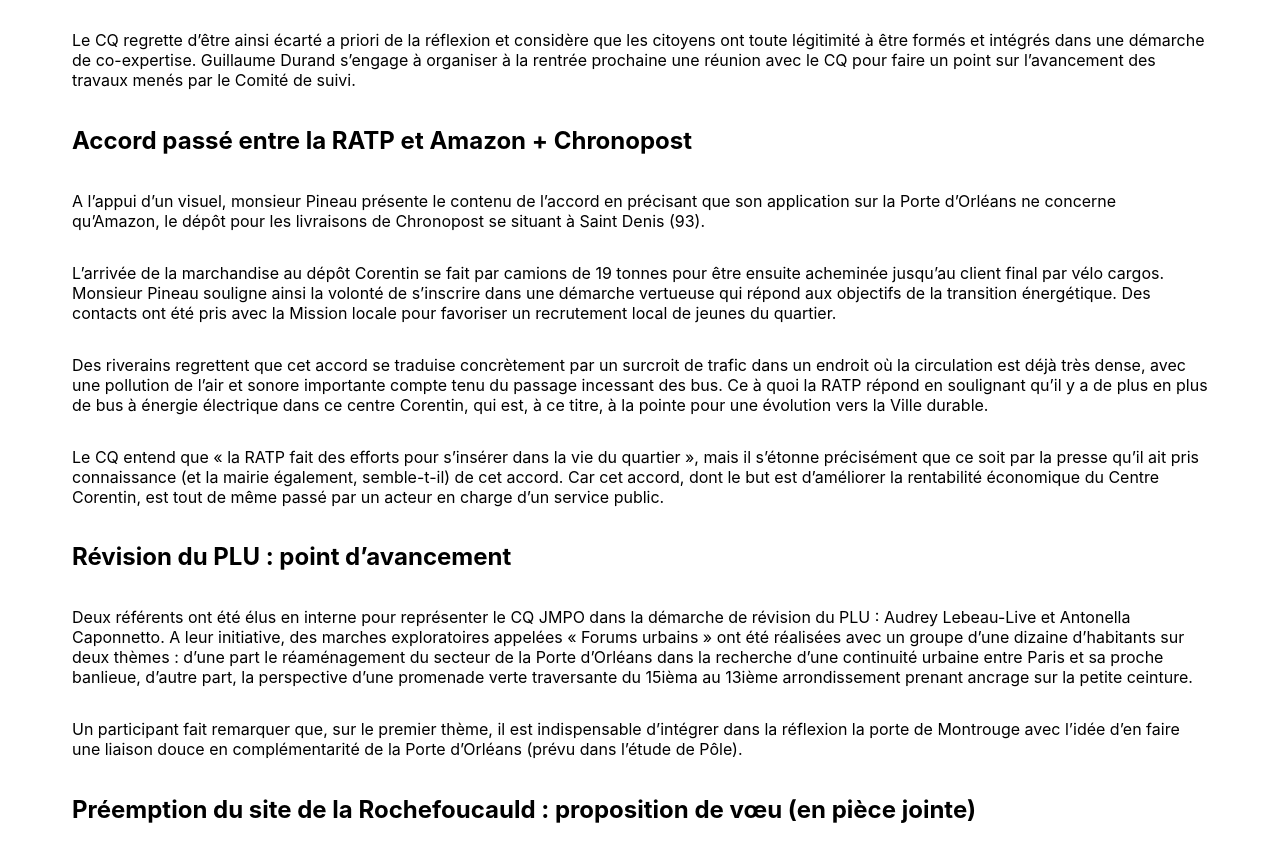
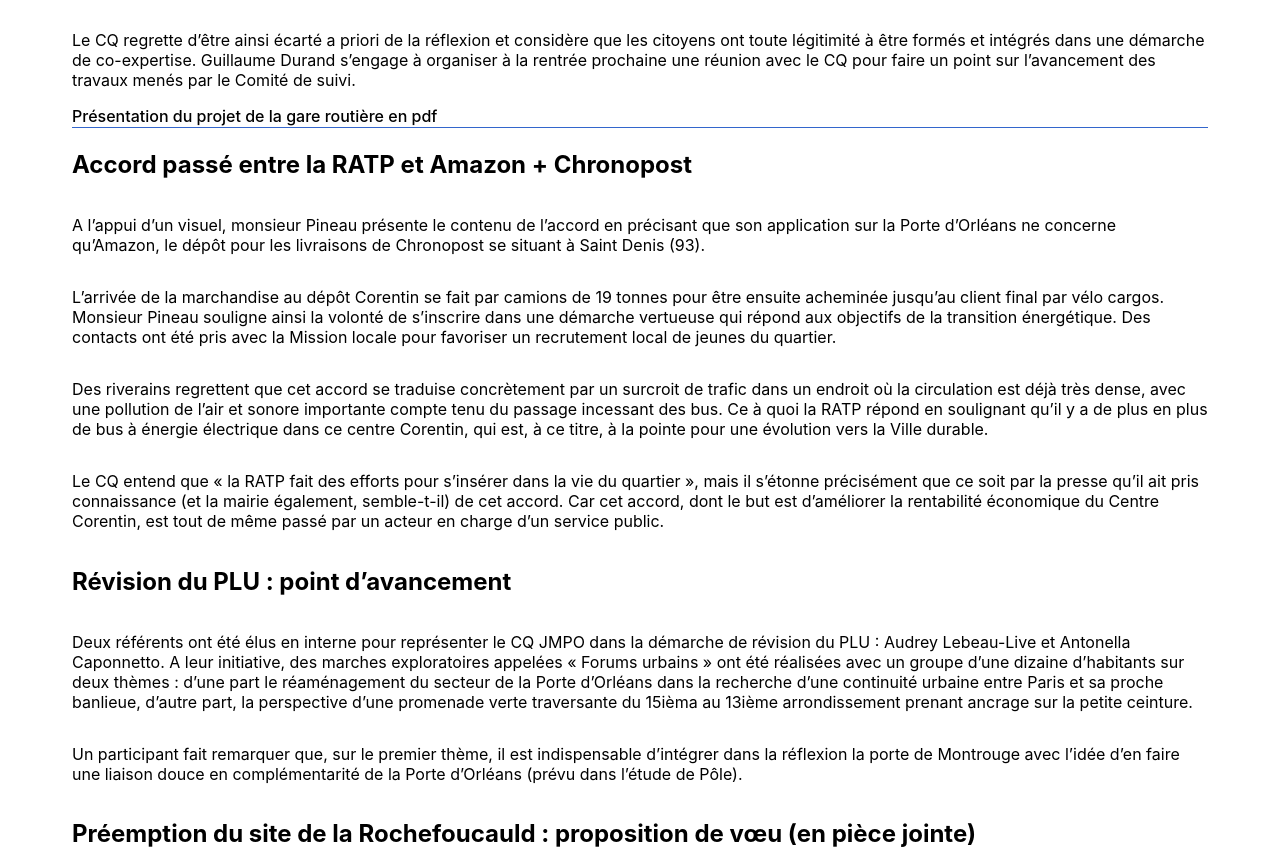
Before and after one commit to helgaParis/animation, a Next.js app: page /anim/cra12 in a window 1280 px wide. Shown: the part 845-1706 px from the top of the page. Built offline with nearby package versions, Linux system fonts and the light colour scheme.

Commit message:
added a link pdf

```diff
--- a/pages/anim/cra12.js
+++ b/pages/anim/cra12.js
@@ -29,6 +29,9 @@
             <p>Madame Pouget précise qu’il s’agit là d’un objectif de court terme, et que, parallèlement, un Comité de suivi mène une réflexion de long terme (scénario sur 10 ans) pour un réaménagement complet du secteur de la Porte d’Orléans. Ce que confirme Guillaume Durand en indiquant que l’instance qui suit ce dossier comporte de très nombreux participants, élus de Paris et petite couronne, acteurs opérationnels, bureau d’études (APUR). Ce dossier étant très complexe, très technique, il est difficile d’y associer à ce stade les habitants.</p>
             <p>Le CQ regrette d’être ainsi écarté a priori de la réflexion et considère que les citoyens ont toute légitimité à être formés et intégrés dans une démarche de co-expertise.
             Guillaume Durand s’engage à organiser à la rentrée prochaine une réunion avec le CQ pour faire un point sur l’avancement des travaux menés par le Comité de suivi.   </p>
+            <a href="/ratp-gare- routiere-reyer16-juin-2021.pdf" target="_blank"
+            title="projet de la gare routière en pdf" >Présentation du projet de la gare routière en pdf</a>
+
 
             <h2> Accord passé entre la RATP et Amazon + Chronopost</h2>
             <p>A l’appui d’un visuel, monsieur Pineau présente le contenu de l’accord en précisant que son application sur la Porte d’Orléans ne concerne qu’Amazon, le dépôt pour les livraisons de Chronopost se situant à Saint Denis (93).</p>
```
